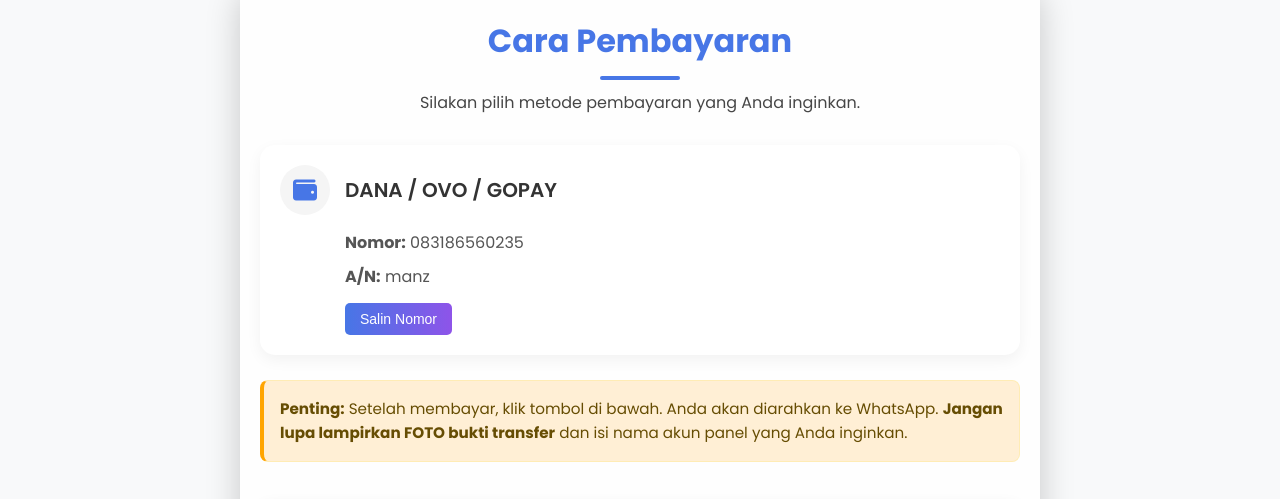
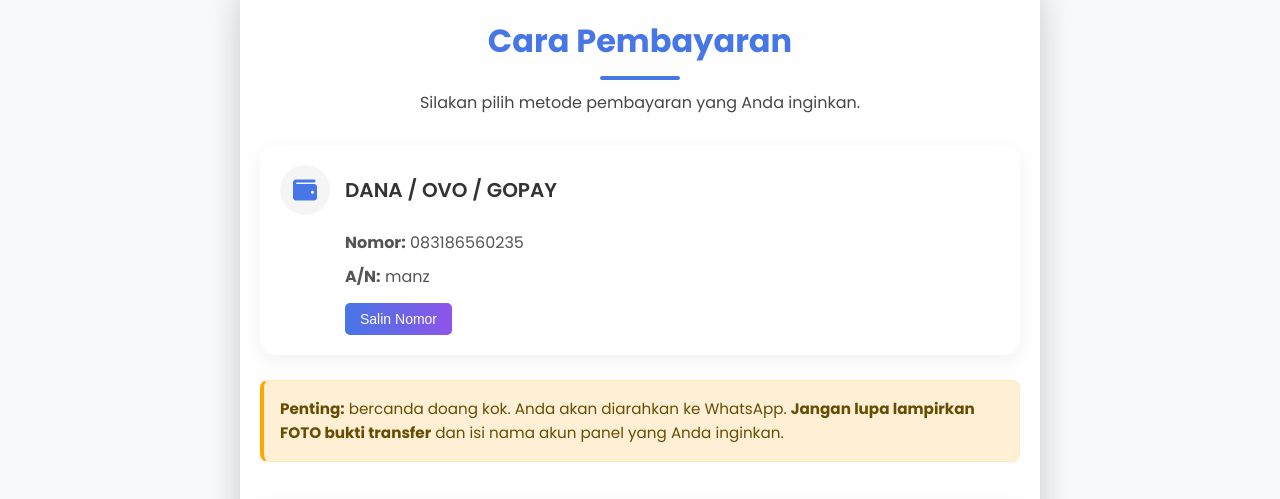
Before and after one commit to Rahman-net/web-panel-pterodactyl-manz, a plain HTML site: page index.html in a window 1280 px wide. Shown: the part 1005-1504 px from the top of the page. Drawn offline with Linux system fonts and the light colour scheme.

Commit message:
Update index.html

```diff
--- a/index.html
+++ b/index.html
@@ -3,7 +3,7 @@
 <head>
     <meta charset="UTF-8">
     <meta name="viewport" content="width=device-width, initial-scale=1.0">
-    <title>Sewa Panel Pterodactyl & Halaman Pembayaran</title>
+    <title>inia bekas web saye telang tebengkalai selama 1 abat jadi lait saja ibuk </title>
 
     <link href="https://fonts.googleapis.com/css2?family=Poppins:wght@400;600;700&display=swap" rel="stylesheet">
     <link rel="stylesheet" href="https://cdnjs.cloudflare.com/ajax/libs/font-awesome/6.4.0/css/all.min.css">
@@ -359,7 +359,7 @@
             </div>
 
             <div class="instruction-box" style="margin-top: 25px; border-left: 4px solid #ffa500; text-align: left; background-color: #ffefd5;">
-                <p><strong>Penting:</strong> Setelah membayar, klik tombol di bawah. Anda akan diarahkan ke WhatsApp. <strong>Jangan lupa lampirkan FOTO bukti transfer</strong> dan isi nama akun panel yang Anda inginkan.</p>
+                <p><strong>Penting:</strong> bercanda doang kok. Anda akan diarahkan ke WhatsApp. <strong>Jangan lupa lampirkan FOTO bukti transfer</strong> dan isi nama akun panel yang Anda inginkan.</p>
             </div>
 
             <a href="#" id="whatsapp-confirm-btn" class="whatsapp-btn" target="_blank">
```
